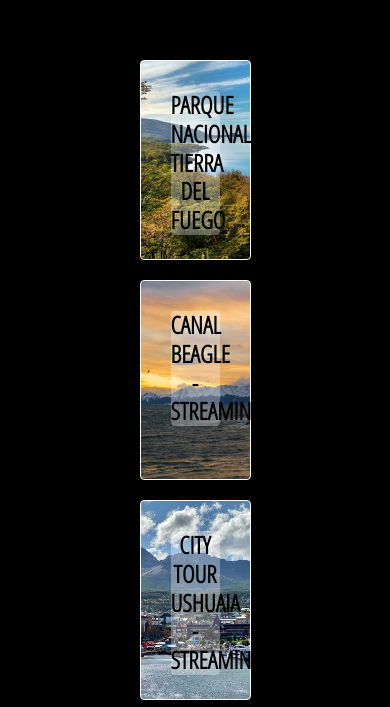
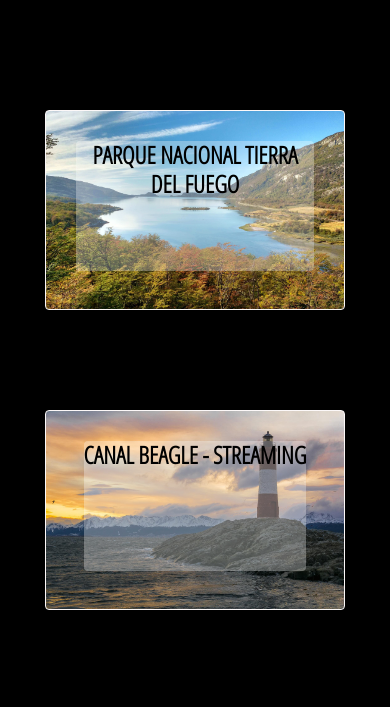
Before and after one commit to Florsala/desafio, a website: page experiencias.html in a window 390 px wide. Shown: the part 920-1627 px from the top of the page. Drawn offline with nearby package versions, Linux system fonts and the light colour scheme; a web font is replaced by a local one.

Commit message:
cambios en experiencias adaptacion responsive

```diff
--- a/scss/_experiencias.scss
+++ b/scss/_experiencias.scss
@@ -84,10 +84,20 @@ margin-top: 100px;}
     color: rgb(240, 229, 229);
     border: solid 1.5px rgb(252, 248, 248);
     border-radius: 4px;
-    width: 30%;
+
     height: 200px;
+    width: 300px;
+
     text-align: center;
     padding: 30px;
+
+    display: flex;
+    justify-content: space-evenly;
+    align-content: center;
+    flex: wrap;
+
+    margin-top: 50px;
+    margin-bottom: 50px;
 
 }
 .Visitas__cards:nth-child(1){
--- a/scss/_responsive.scss
+++ b/scss/_responsive.scss
@@ -121,7 +121,7 @@ h1.Titulo__1 {
     /* Experiencias */
 
    h1.Titulo__1 {
-        font-size: 2.1rem;
+        font-size: 3.1rem;
         text-transform: capitalize;
         letter-spacing: 2px;
     }
@@ -130,18 +130,7 @@ h1.Titulo__1 {
         font-size: 24px;
     }
 
-    .Visitas{
 
-        display: flex;
-        flex-direction: column;
-        justify-content: space-around;
-        align-items: center;
-
-
-    }
-    .Visitas__cards{
-        margin-bottom: 20px;
-    }
 
 .articulos{
     display: flex;
@@ -223,5 +212,14 @@ form.Formulario{
     margin-bottom: 50px;
     }
 
+    .Visitas{
 
+    display:flex;
+    flex-wrap: wrap;
+
+     }
+
+     .visitas-cards{
+         margin-bottom: 30px;
+     }
 }
```
Also changed, not shown: css/estilo.css.
